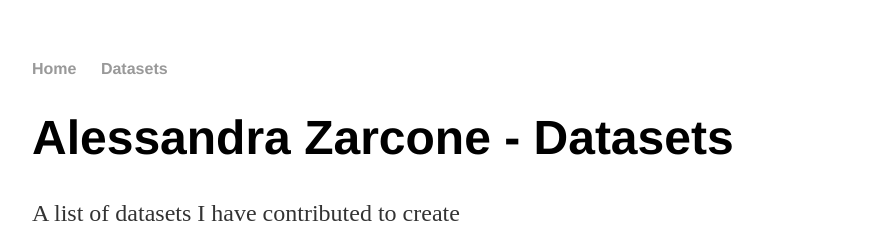
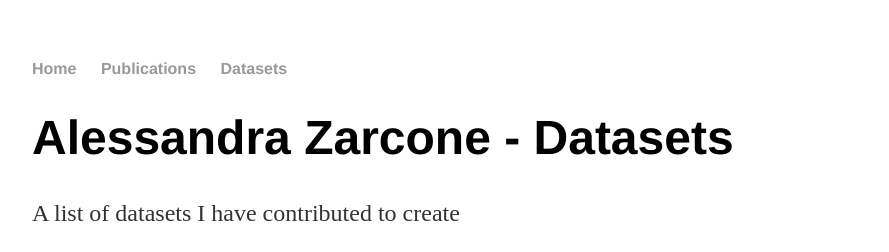
Before and after one commit to azarcone/azarcone_old.github.io, a Jekyll site: the page built from datasets.html, in a window 1280 px wide. Shown: the top 252 px of the page, without its empty margins (160-1049 px from the left). Built offline with Jekyll 4.4.1, drawn with Linux system fonts in a browser that asks for light colours.

Commit message:
Update default.html

```diff
--- a/_layouts/default.html
+++ b/_layouts/default.html
@@ -9,7 +9,8 @@
 			<nav>
 	    		<ul>
 	        		<li><a href="/">Home</a></li>
-				<li><a href="/datasets">Datasets</a></li>
+				<li><a href="/datasets">Publications</a></li>
+				<li><a href="/publications">Datasets</a></li>
 		        <!--	<li><a href="/about">About</a></li>
 	        		<li><a href="/cv">CV</a></li>
 	        		<li><a href="/blog">Blog</a></li> -->
```
